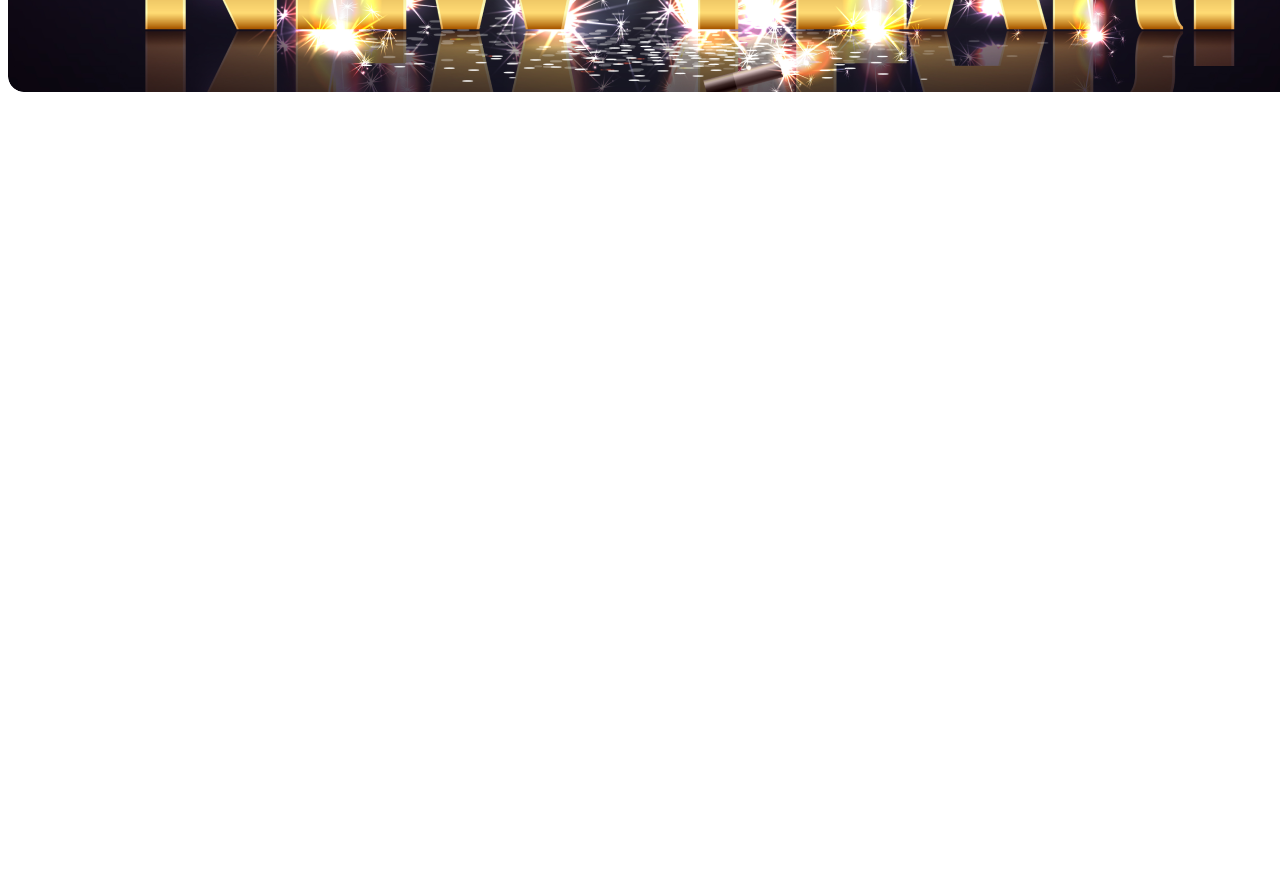
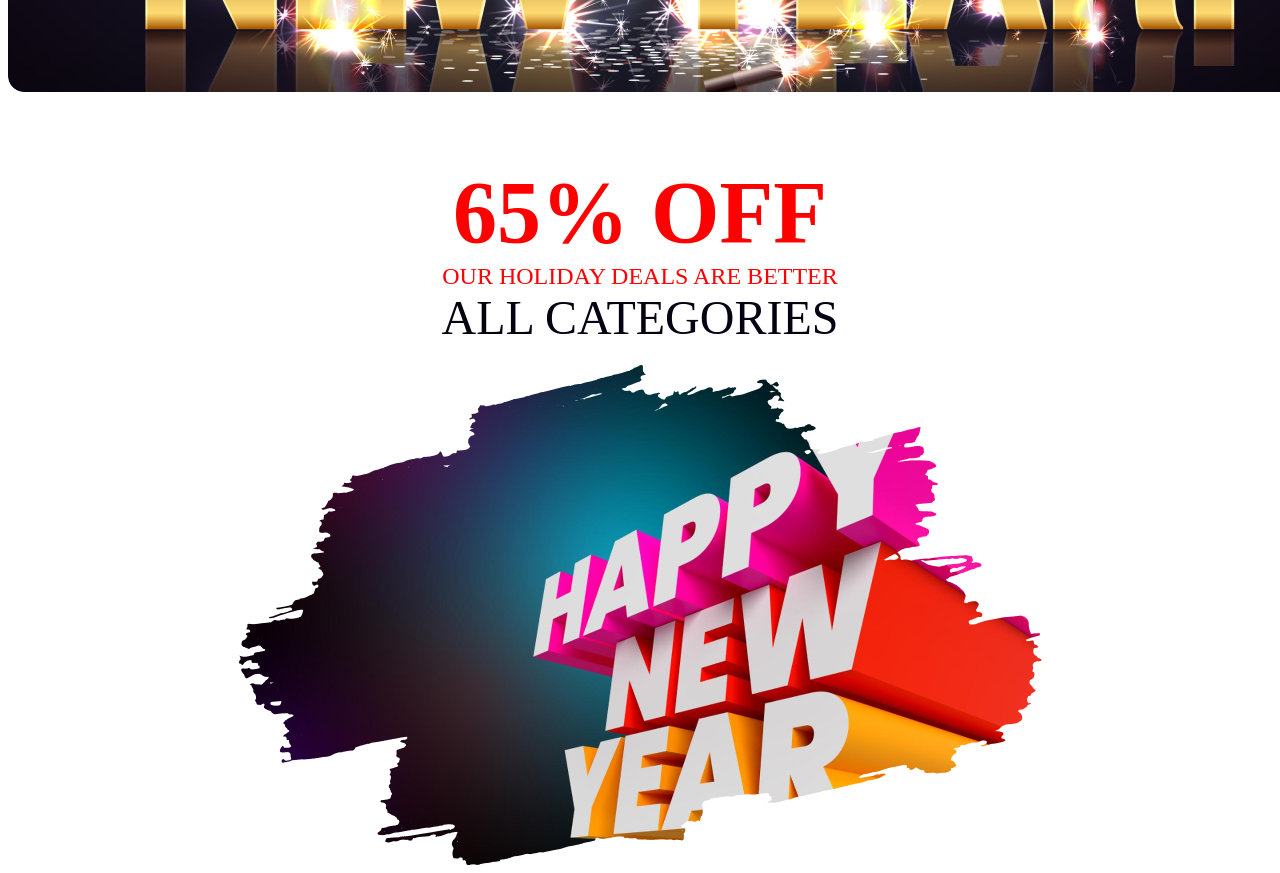
Before and after one commit to Sihab89T/Assignment-01-New-Year, a plain HTML site: page index.html in a window 1280 px wide. Shown: the part 558-1431 px from the top of the page. Before the commit the page ends 800 px from the top, so only its background shows below. Drawn offline with Linux system fonts and the light colour scheme.

Commit message:
Banner 2 added

```diff
--- a/index.html
+++ b/index.html
@@ -1,5 +1,6 @@
 <!DOCTYPE html>
 <html lang="en">
+
 <head>
     <meta charset="UTF-8">
     <meta name="viewport" content=New Year New Deal, initial-scale=1.0">
@@ -7,15 +8,29 @@
     <link rel="shortcut icon" href="images/Website.png" type="image/png">
     <link rel="stylesheet" href="styles/styles.css">
 </head>
+
 <body>
-<header>
-    <div class="banner">
+    <header>
+        <div class="banner">
             <div class="banner-text">
                 <h3 class="title">Happy New Year</h3>
                 <p id="para">New Year Party Celebration</p>
             </div>
         </div>
-    </div>
-</header>
+        </div>
+    </header>
+
+    <main>
+        <div class="banner2">
+          <div class="banner2-text">
+              <div class="banner2-title">65% OFF</div>
+            <div class="banner2-title2">OUR HOLIDAY DEALS ARE BETTER</div>
+            <div class="banner2-title3">ALL CATEGORIES</div>
+          </div>
+            <div class="banner2-img"><img src="images/New Year Photo.png" alt=""></div>
+        </div>
+    </main>
+
 </body>
+
 </html>
--- a/styles/styles.css
+++ b/styles/styles.css
@@ -1,3 +1,5 @@
+     /* first section complete */
+
      .banner {
          background-image: url(../images/Banner\ Image.png);
          width: 1320px;
@@ -22,3 +24,38 @@ header {
          font-size: 72px;
          font-weight: 900;
      }
+
+     /* banner (section 2) */
+
+
+     .banner2-title {
+         color: #F00;
+         font-size: 88px;
+         font-weight: 700;
+     }
+
+     .banner2-title2 {
+         color: #F00;
+         font-size: 24px;
+         font-weight: 500;
+
+     }
+
+     .banner2-title3 {
+         color: #070211;
+         font-size: 48px;
+         font-style: normal;
+     }
+
+     .banner2-text {
+         text-align: center;
+         margin-bottom: 20px;
+         margin-top: 70px;
+     }
+
+     .banner2-img {
+         display: block;
+         margin: auto;
+         width: 802.9px;
+         height: 500px;
+     }
```
Lines whose indentation alone changed are shown as unchanged.
